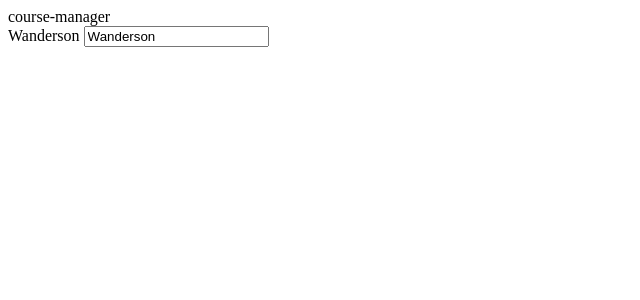
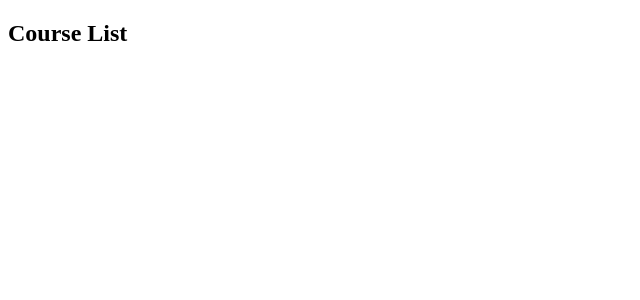
Before and after one commit to Wanderson-A-Timoteo/My-Angular-Studies, an Angular app in the folder course-manager/: page / in a window 1280 px wide. Shown: the top 300 px of the page, without its empty margins (0-640 px from the left). Built offline with nearby package versions, Linux system fonts and the light colour scheme.

Commit message:
Iniciado primeiro component CourseListComponent

```diff
--- a/course-manager/src/app/app.component.html
+++ b/course-manager/src/app/app.component.html
@@ -1,6 +1 @@
-{{ title }}
-<br>
-
-{{ name }}
-
-<input [(ngModel)]="name" name="name" >
+<app-course-list></app-course-list>
--- a/course-manager/src/app/app.module.ts
+++ b/course-manager/src/app/app.module.ts
@@ -2,11 +2,15 @@
 import { NgModule } from '@angular/core';
 import { FormsModule } from '@angular/forms';
 
+
 import { AppComponent } from './app.component';
+import { CourseListComponent} from './courses/course-list.component';
+
 
 @NgModule({
   declarations: [
-    AppComponent
+    AppComponent,
+    CourseListComponent
   ],
   imports: [
     BrowserModule,
--- /dev/null
+++ b/course-manager/src/app/courses/course-list.component.ts
@@ -0,0 +1,9 @@
+import { Component } from '@angular/core';
+
+@Component({
+  selector: 'app-course-list',
+  template: '<h2> Course List </h2>'
+})
+export class CourseListComponent {
+
+}
```
